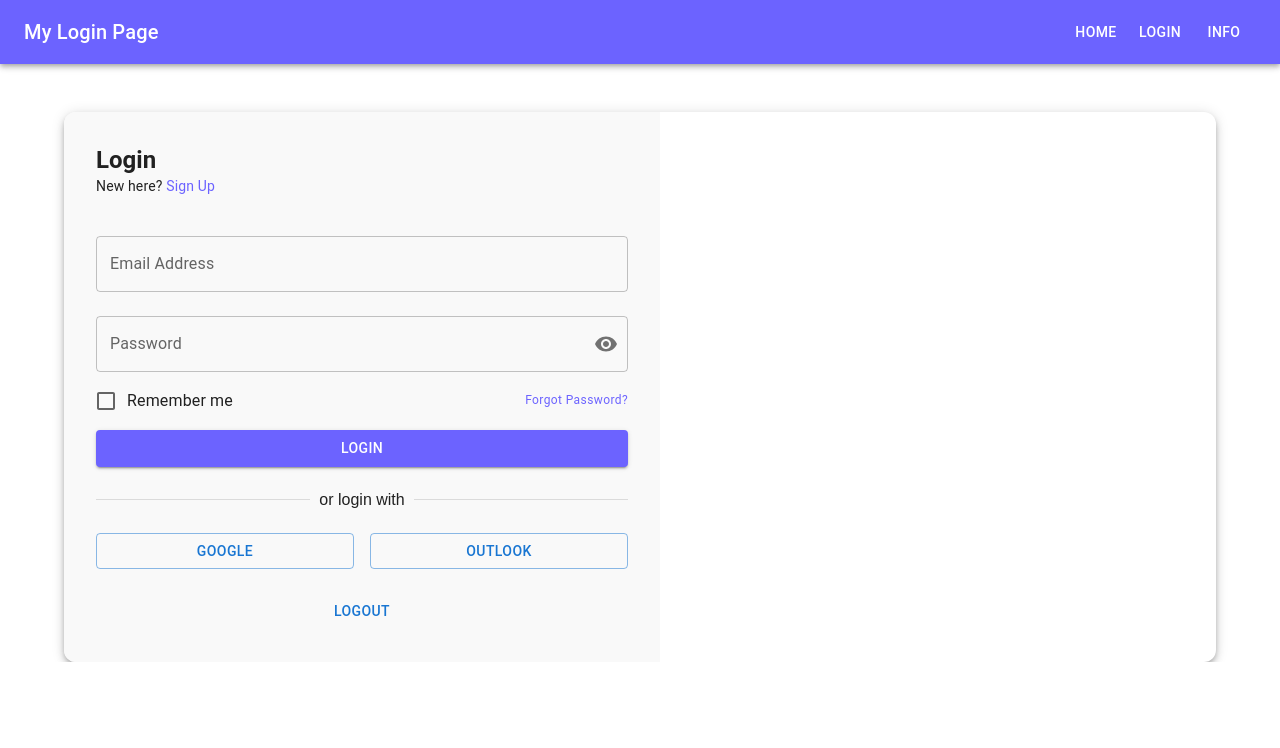
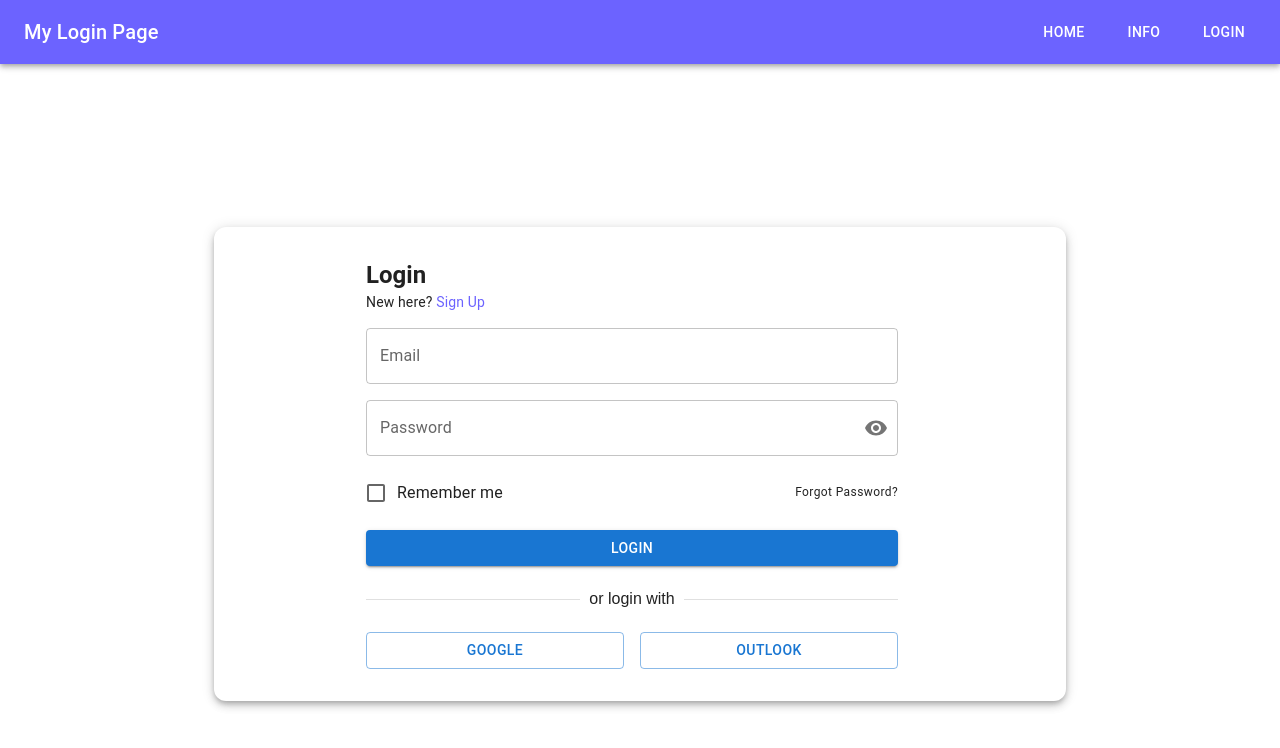
Before and after one commit to Akankshak1904/my-auth-login-app, a Next.js app: page /login in a window 1280 px wide. Shown: the top 748 px of the page. Built offline with nearby package versions, Linux system fonts and the light colour scheme; no server answers.

Commit message:
login page center

```diff
--- a/src/components/Navbar.js
+++ b/src/components/Navbar.js
@@ -1,32 +1,79 @@
 // src/components/Navbar.js
-import { AppBar, Toolbar, Typography, Button, Avatar, Box } from '@mui/material';
+'use client';
+
+import {
+  AppBar,
+  Toolbar,
+  Typography,
+  Button,
+  Avatar,
+  Box,
+  IconButton,
+  Menu,
+  MenuItem,
+} from '@mui/material';
 import Link from 'next/link';
 import { useEffect, useState } from 'react';
 import { auth } from '../firebase';
+import { signOut, onAuthStateChanged } from 'firebase/auth';
 
 export default function Navbar() {
   const [user, setUser] = useState(null);
+  const [anchorEl, setAnchorEl] = useState(null);
 
   useEffect(() => {
-    const unsub = auth.onAuthStateChanged((u) => setUser(u));
+    const unsub = onAuthStateChanged(auth, (u) => setUser(u));
     return () => unsub();
   }, []);
 
+  const handleMenuOpen = (e) => {
+    setAnchorEl(e.currentTarget);
+  };
+
+  const handleMenuClose = () => setAnchorEl(null);
+
+  const handleLogout = async () => {
+    await signOut(auth);
+    handleMenuClose();
+  };
+
   return (
     <AppBar position="static" sx={{ backgroundColor: '#6c63ff' }}>
-      <Toolbar>
-        <Typography variant="h6" sx={{ flexGrow: 1 }}>
+      <Toolbar sx={{ justifyContent: 'space-between' }}>
+        {/* Left side: Title */}
+        <Typography variant="h6">
           My Login Page
         </Typography>
-        <Button color="inherit" component={Link} href="/">Home</Button>
-        <Button color="inherit" component={Link} href="/login">Login</Button>
-        <Button color="inherit" component={Link} href="/info">Info</Button>
-        {user && (
-          <Box sx={{ display: 'flex', alignItems: 'center', ml: 2 }}>
-            <Typography sx={{ mr: 1 }}>{user.displayName || user.email}</Typography>
-            <Avatar src={user.photoURL} />
-          </Box>
-        )}
+
+        {/* Right side: Nav + User */}
+        <Box sx={{ display: 'flex', alignItems: 'center', gap: 2 }}>
+          <Button color="inherit" component={Link} href="/">Home</Button>
+          <Button color="inherit" component={Link} href="/info">Info</Button>
+
+          {!user && (
+            <Button color="inherit" component={Link} href="/login">
+              Login
+            </Button>
+          )}
+
+          {user && (
+            <>
+              <Typography variant="body2" sx={{ color: 'white' }}>
+                {user.displayName || user.email}
+              </Typography>
+              <IconButton onClick={handleMenuOpen}>
+                <Avatar src={user.photoURL} />
+              </IconButton>
+              <Menu
+                anchorEl={anchorEl}
+                open={Boolean(anchorEl)}
+                onClose={handleMenuClose}
+              >
+                <MenuItem onClick={handleLogout}>Logout</MenuItem>
+              </Menu>
+            </>
+          )}
+        </Box>
       </Toolbar>
     </AppBar>
   );
--- a/src/pages/login.js
+++ b/src/pages/login.js
@@ -33,6 +33,7 @@ import {
   linkWithCredential,
   GoogleAuthProvider,
   OAuthProvider,
+  onAuthStateChanged,
 } from 'firebase/auth';
 import {
   collection,
@@ -41,19 +42,34 @@ import {
 } from 'firebase/firestore';
 import { useSnackbar } from 'notistack';
 import { motion } from 'framer-motion';
-import { useState } from 'react';
+import { useEffect, useState } from 'react';
 import { Visibility, VisibilityOff } from '@mui/icons-material';
+import { useRouter } from 'next/navigation';
 
 export default function Login() {
   const { enqueueSnackbar } = useSnackbar();
+  const router = useRouter();
 
   const [email, setEmail] = useState('');
   const [password, setPassword] = useState('');
   const [remember, setRemember] = useState(false);
   const [isSignup, setIsSignup] = useState(false);
   const [showPassword, setShowPassword] = useState(false);
+  const [user, setUser] = useState(null);
+  const [loading, setLoading] = useState(true);
 
   const togglePasswordVisibility = () => setShowPassword(!showPassword);
+
+  useEffect(() => {
+    const unsubscribe = onAuthStateChanged(auth, (currentUser) => {
+      setUser(currentUser);
+      setLoading(false);
+      if (currentUser) {
+        router.push('/dashboard'); // ✅ Redirect after login
+      }
+    });
+    return () => unsubscribe();
+  }, [router]);
 
   const logLogin = async (user, provider = 'email') => {
     await addDoc(collection(db, 'loginLogs'), {
@@ -73,13 +89,13 @@ export default function Login() {
       const user = result.user;
       await logLogin(user, providerName);
       enqueueSnackbar(`Logged in with ${providerName}`, { variant: 'success' });
+      router.push('/dashboard');
     } catch (error) {
       if (error.code === 'auth/account-exists-with-different-credential') {
         const pendingCred =
           providerName === 'Google'
             ? GoogleAuthProvider.credentialFromError(error)
             : OAuthProvider.credentialFromError(error);
-
         const email = error.customData?.email;
         const methods = await fetchSignInMethodsForEmail(auth, email);
 
@@ -89,6 +105,7 @@ export default function Login() {
             await linkWithCredential(googleResult.user, pendingCred);
             enqueueSnackbar('Accounts linked successfully!', { variant: 'success' });
             await logLogin(googleResult.user, providerName);
+            router.push('/dashboard');
           } catch (linkError) {
             enqueueSnackbar(`Linking failed: ${linkError.message}`, { variant: 'error' });
           }
@@ -110,6 +127,7 @@ export default function Login() {
       const result = await signInWithEmailAndPassword(auth, email, password);
       await logLogin(result.user, 'email');
       enqueueSnackbar(`Logged in as ${result.user.email}`, { variant: 'success' });
+      router.push('/dashboard');
     } catch (error) {
       enqueueSnackbar(error.message, { variant: 'error' });
     }
@@ -120,6 +138,7 @@ export default function Login() {
       const result = await createUserWithEmailAndPassword(auth, email, password);
       await logLogin(result.user, 'email-signup');
       enqueueSnackbar('Account created & logged in!', { variant: 'success' });
+      router.push('/dashboard');
     } catch (error) {
       enqueueSnackbar(error.message, { variant: 'error' });
     }
@@ -134,44 +153,22 @@ export default function Login() {
     }
   };
 
-  const logout = async () => {
-    try {
-      const user = auth.currentUser;
-      if (user) {
-        await addDoc(collection(db, 'loginLogs'), {
-          type: 'logout',
-          uid: user.uid,
-          name: user.displayName || '',
-          email: user.email,
-          timestamp: serverTimestamp(),
-        });
-      }
-      await signOut(auth);
-      enqueueSnackbar('Logged out', { variant: 'info' });
-    } catch (err) {
-      enqueueSnackbar(err.message, { variant: 'error' });
-    }
-  };
-
   return (
-    <Container maxWidth="lg" sx={{ mt: 6 }}>
-      <Paper elevation={5} sx={{ overflow: 'hidden', borderRadius: 3 }}>
-        <Grid container>
-          {/* Left Side */}
-          <Grid
-            item
-            xs={12}
-            md={6}
-            sx={{ p: 4, backgroundColor: '#f9f9f9' }}
-            component={motion.div}
-            initial={{ opacity: 0, x: -100 }}
-            animate={{ opacity: 1, x: 0 }}
-            transition={{ duration: 0.6 }}
-          >
+    <Container maxWidth="md" sx={{ minHeight: '100vh', display: 'flex', alignItems: 'center', justifyContent: 'center' }}>
+      <Paper elevation={5} sx={{ width: '100%', p: 4, borderRadius: 3 }}>
+        {loading ? (
+          <Typography align="center">Loading...</Typography>
+        ) : user ? (
+          <Typography variant="h6" align="center">
+            Redirecting to your dashboard...
+          </Typography>
+        ) : (
+          <Grid container spacing={2} justifyContent="center" alignItems="center">
+            <Grid item xs={12} md={6}>
               <Typography variant="h5" fontWeight="bold">
                 {isSignup ? 'Create Account' : 'Login'}
               </Typography>
-            <Typography variant="body2" sx={{ mb: 3 }}>
+              <Typography variant="body2" sx={{ mb: 2 }}>
                 {isSignup ? 'Already have an account? ' : 'New here? '}
                 <span
                   style={{ color: '#6c63ff', cursor: 'pointer' }}
@@ -183,20 +180,18 @@ export default function Login() {
 
               <TextField
                 fullWidth
-              label="Email Address"
-              variant="outlined"
-              margin="normal"
+                label="Email"
                 value={email}
                 onChange={(e) => setEmail(e.target.value)}
+                sx={{ mb: 2 }}
               />
               <TextField
                 fullWidth
                 label="Password"
                 type={showPassword ? 'text' : 'password'}
-              variant="outlined"
-              margin="normal"
                 value={password}
                 onChange={(e) => setPassword(e.target.value)}
+                sx={{ mb: 2 }}
                 InputProps={{
                   endAdornment: (
                     <InputAdornment position="end">
@@ -210,20 +205,11 @@ export default function Login() {
 
               <Box display="flex" justifyContent="space-between" alignItems="center">
                 <FormControlLabel
-                control={
-                  <Checkbox
-                    checked={remember}
-                    onChange={(e) => setRemember(e.target.checked)}
-                  />
-                }
+                  control={<Checkbox checked={remember} onChange={(e) => setRemember(e.target.checked)} />}
                   label="Remember me"
                 />
                 {!isSignup && (
-                <Typography
-                  variant="caption"
-                  sx={{ color: '#6c63ff', cursor: 'pointer' }}
-                  onClick={handleReset}
-                >
+                  <Typography variant="caption" sx={{ cursor: 'pointer' }} onClick={handleReset}>
                     Forgot Password?
                   </Typography>
                 )}
@@ -233,42 +219,29 @@ export default function Login() {
                 fullWidth
                 variant="contained"
                 onClick={isSignup ? handleSignup : handleEmailLogin}
-              sx={{ backgroundColor: '#6c63ff', mt: 1 }}
+                sx={{ mt: 2 }}
               >
-              {isSignup ? 'Create Account' : 'LOGIN'}
+                {isSignup ? 'Create Account' : 'Login'}
               </Button>
 
               <Divider sx={{ my: 3 }}>or login with</Divider>
 
               <Box sx={{ display: 'flex', gap: 2 }}>
-              <Button
-                fullWidth
-                variant="outlined"
-                onClick={() => loginWithProvider(googleProvider, 'Google')}
-              >
+                <Button fullWidth variant="outlined" onClick={() => loginWithProvider(googleProvider, 'Google')}>
                   Google
                 </Button>
-              <Button
-                fullWidth
-                variant="outlined"
-                onClick={() => loginWithProvider(outlookProvider, 'Microsoft')}
-              >
+                <Button fullWidth variant="outlined" onClick={() => loginWithProvider(outlookProvider, 'Microsoft')}>
                   Outlook
                 </Button>
               </Box>
-
-            <Button variant="text" onClick={logout} fullWidth sx={{ mt: 3 }}>
-              Logout
-            </Button>
             </Grid>
 
-          {/* Right Side */}
             <Grid
               item
               xs={12}
               md={6}
               sx={{
-              minHeight: 500,
+                minHeight: 400,
                 backgroundImage: 'url(/login.jpg)',
                 backgroundRepeat: 'no-repeat',
                 backgroundSize: 'cover',
@@ -278,8 +251,9 @@ export default function Login() {
               initial={{ opacity: 0, x: 100 }}
               animate={{ opacity: 1, x: 0 }}
               transition={{ duration: 0.6 }}
-          ></Grid>
+            />
           </Grid>
+        )}
       </Paper>
     </Container>
   );
```
Also changed, not shown: src/pages/dashboard.js (added, +43 -0 lines). Lines whose indentation alone changed are shown as unchanged.
